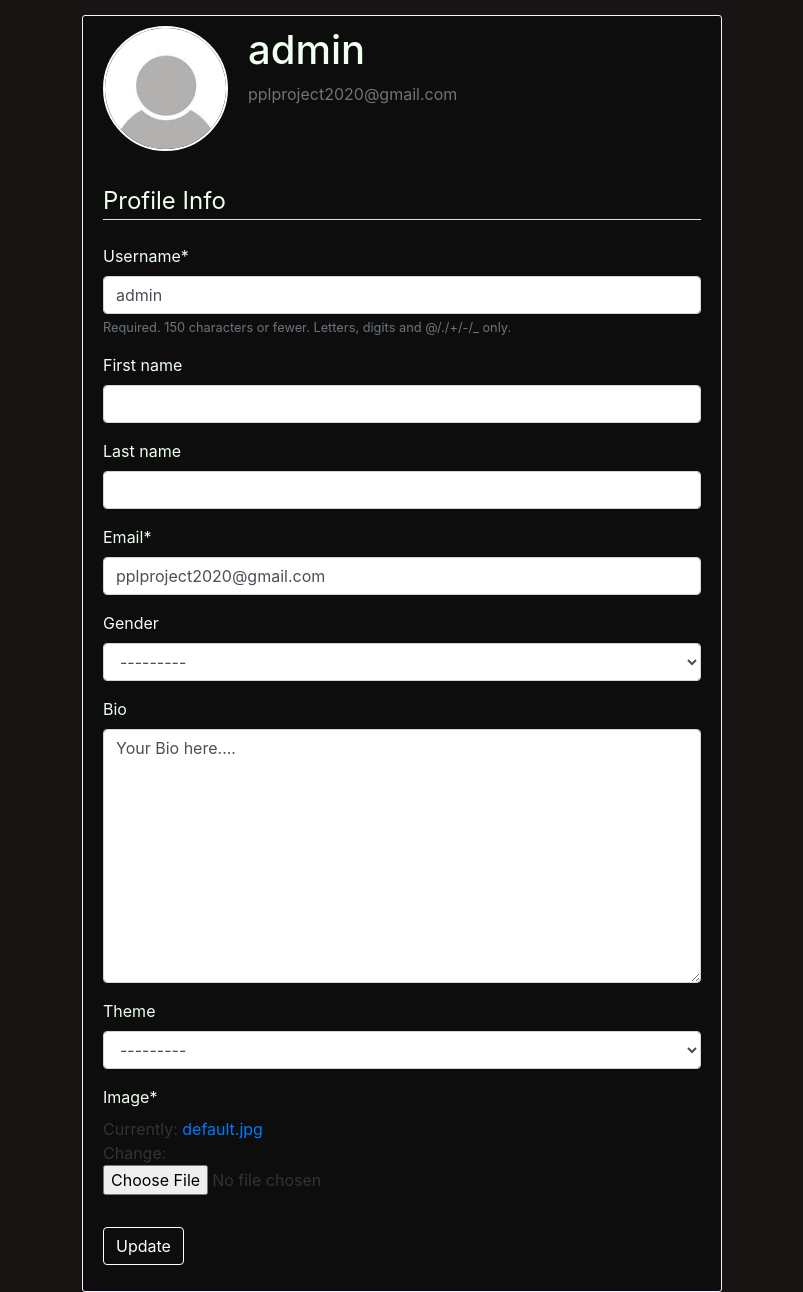
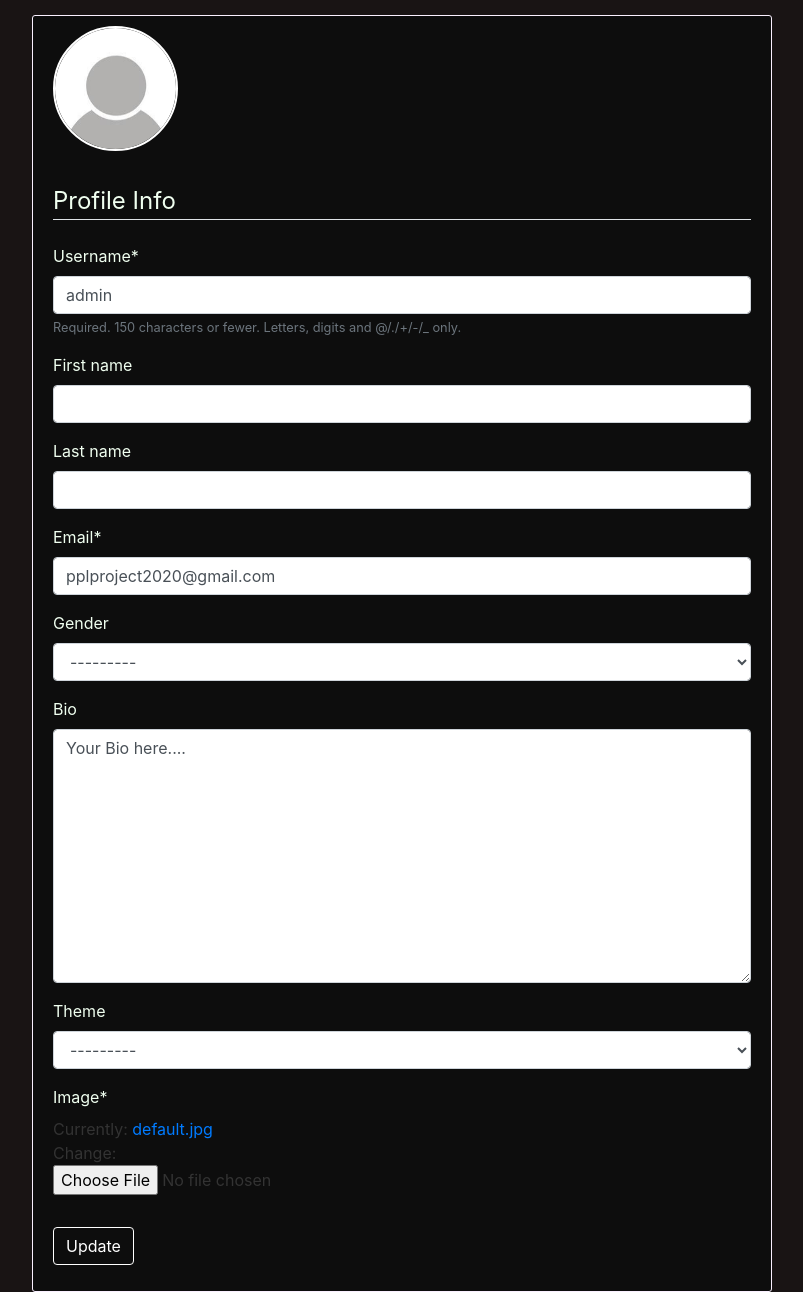
Before and after one commit to Viren-Patil/SDS_Task, a Django app: page /profile/ in a window 1280 px wide. Shown: the part 65-1357 px from the top of the page, without its empty margins (238-1041 px from the left). Run offline with Django 3.2, Linux system fonts and the light colour scheme; a user stored in the database is signed in; data comes from the database, SQL or seed files in the repository; both versions use the stored data as it was after the commit; some libraries are stand-ins or nearby versions.

Commit message:
Final Commit 2

```diff
--- a/sds_task/users/templates/users/profile.html
+++ b/sds_task/users/templates/users/profile.html
@@ -1,14 +1,9 @@
 {% extends "musify/base_other.html" %}
 {% load crispy_forms_tags %}
 {% block content %}
-    <div class="content-section" style="position: absolute; left: 25%; width: 50%;">
+    <div class="content-section col-md-8" style="margin: auto;">
       <div class="media mb-3">
         <img class="rounded-circle account-img" src="{{ user.profile.image.url }}">
-        <div class="media-body">
-          <h2 class="account-heading profile-username dark-username">{{ user.username }}</h2>
-          <p class="text-secondary">{{ user.email }}</p>
-          <p class="text-secondary">{{ user.first_name }} {{ user.last_name }}</p>
-        </div>
       </div>
       <form method="POST" enctype="multipart/form-data">
         {% csrf_token %}
```
Also changed, not shown: sds_task/db.sqlite3.
